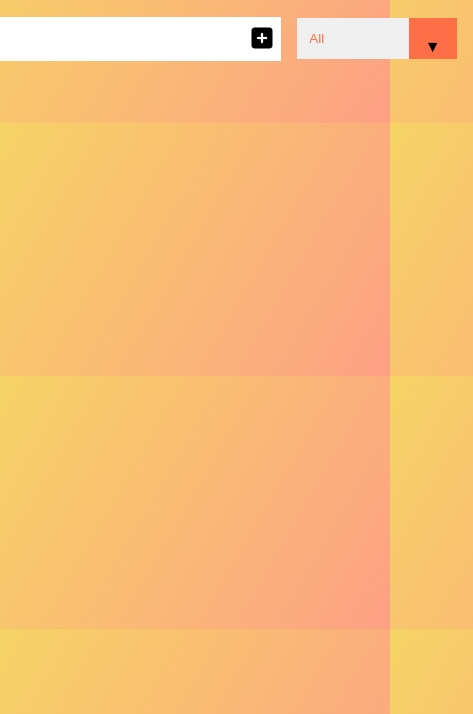
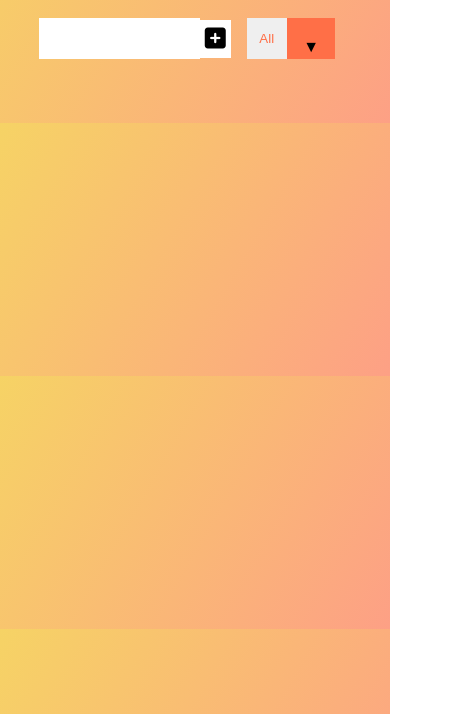
Before and after one commit to omkarpatke/vanillaJS-todo-app, a plain HTML site: page index.html in a window 390 px wide. Shown: the part 130-844 px from the top of the page, 473 px wide, since content can reach past the window. Drawn offline with Linux system fonts and the light colour scheme.

Commit message:
feat : add responsiveness

```diff
--- a/style.css
+++ b/style.css
@@ -106,3 +106,21 @@ select{
     background : white;
     color: #ff6f47;
 }
+@media only screen and (max-width: 1000px) {
+    .header{
+        text-align: center;
+    }
+    form{
+        text-align: center;
+        width: 80%;
+    }
+    form input, form button{
+        width: auto;
+        padding: 0.3rem;
+
+    }
+    form input{
+        width: 90%;
+        padding: 0.4rem;
+    }
+  }
```
